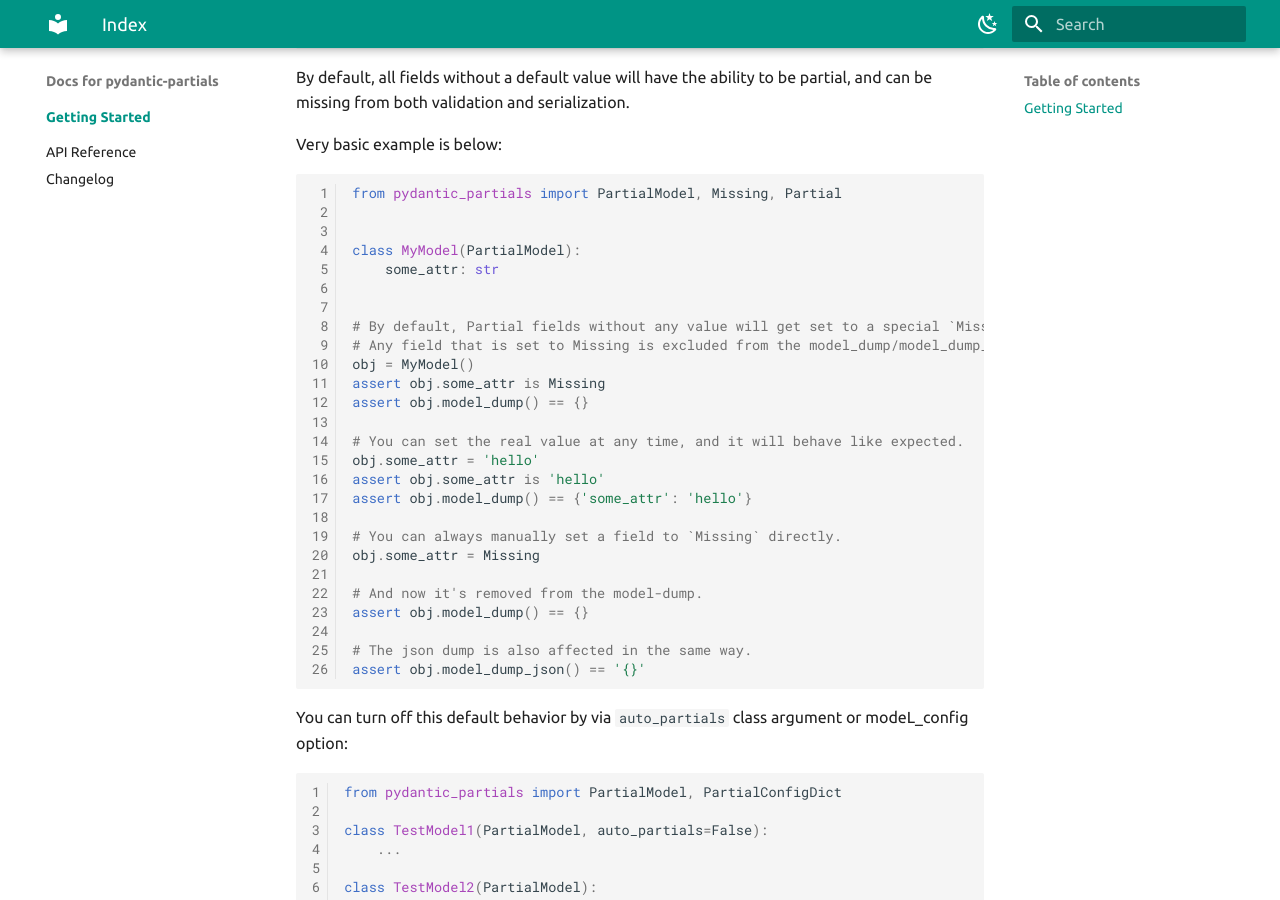
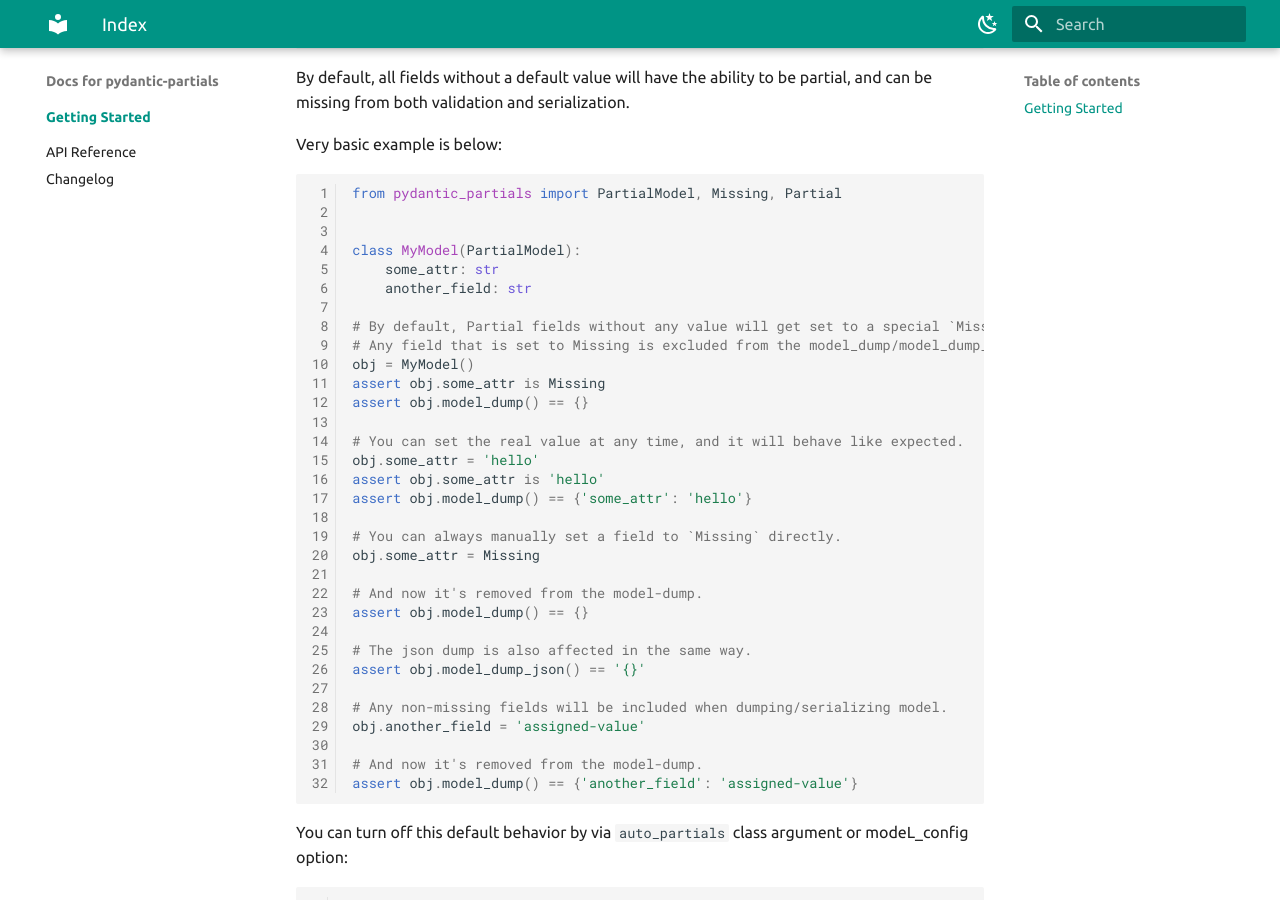
Before and after one commit to joshorr/pydantic-partials, an MkDocs documentation site: the page built from docs/index.md, in a window 1280 px wide and 900 px high, scrolled down 411 px. Built offline with MkDocs 1.6.1 and Material for MkDocs 9.7.7, drawn with Linux system fonts in a browser that asks for light colours; the version menu is left out.

````diff
--- a/docs/index.md
+++ b/docs/index.md
@@ -24,7 +24,7 @@ from pydantic_partials import PartialModel, Missing, Partial
 
 class MyModel(PartialModel):
     some_attr: str
-
+    another_field: str
 
 # By default, Partial fields without any value will get set to a special `Missing` type.
 # Any field that is set to Missing is excluded from the model_dump/model_dump_json
@@ -45,6 +45,13 @@ assert obj.model_dump() == {}
 
 # The json dump is also affected in the same way.
 assert obj.model_dump_json() == '{}'
+
+# Any non-missing fields will be included when dumping/serializing model.
+obj.another_field = 'assigned-value'
+
+# And now it's removed from the model-dump.
+assert obj.model_dump() == {'another_field': 'assigned-value'}
+
 ```
 
 
````
Also changed, not shown: README.md (+7 -1 lines), 1 other file.
